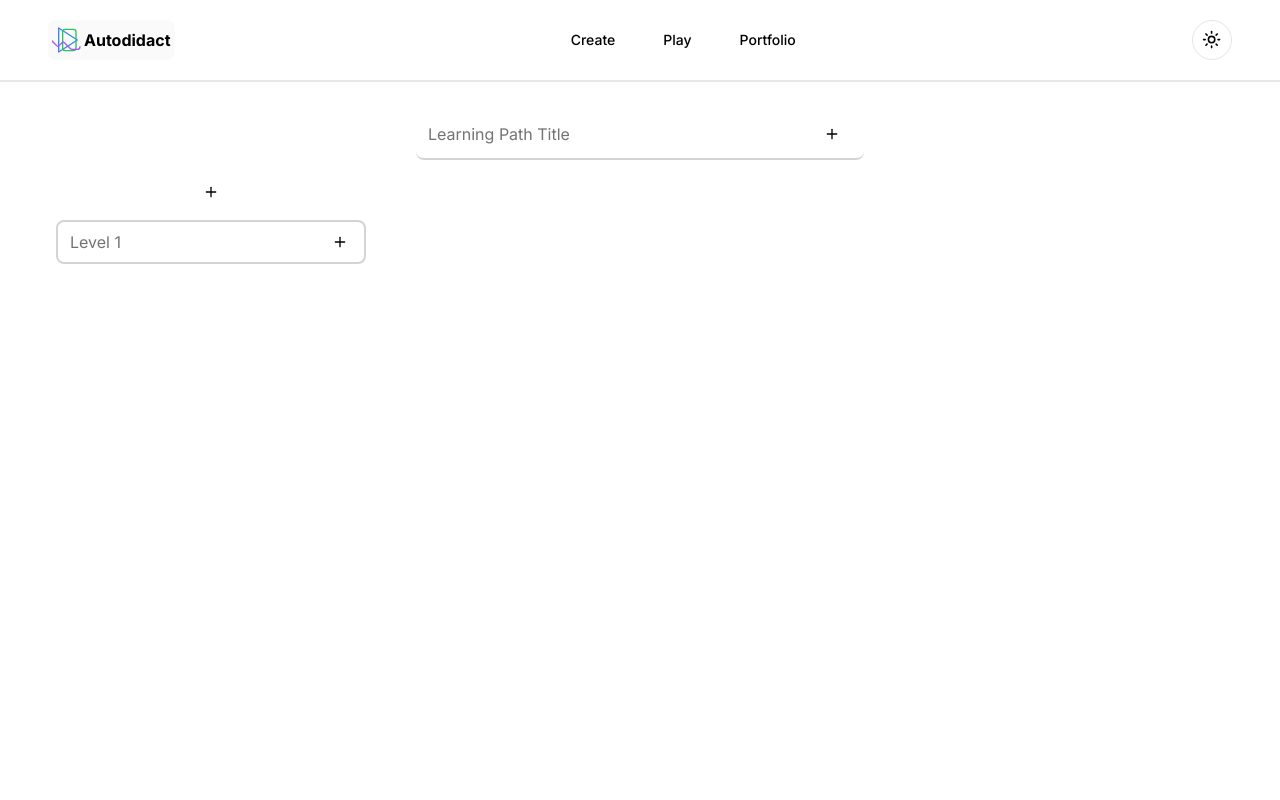
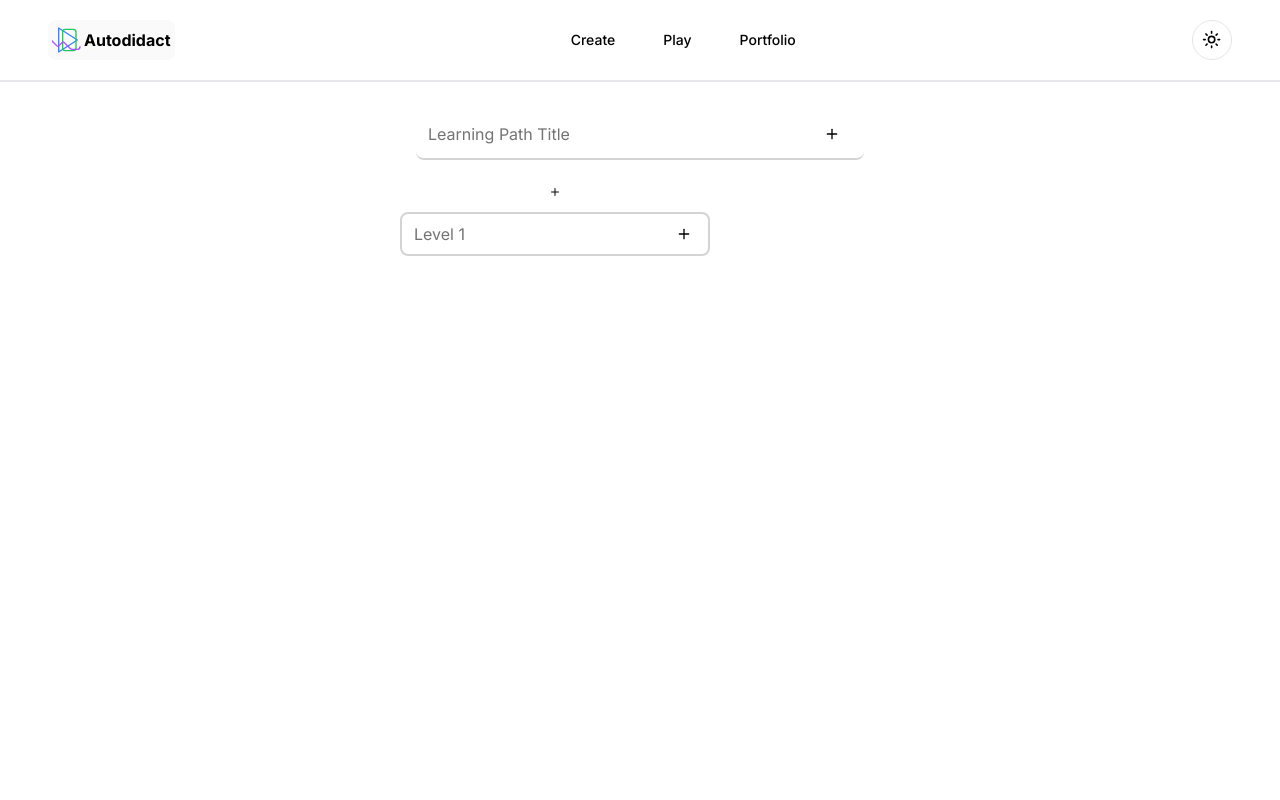
Before and after one commit to san-poon/nexus-adept, a Next.js app: page /feature-category-hierarchy/create in a window 1280 px wide. Both pictures are taken after a click on the button 832 px from the left and 134 px from the top of the page. Shown: the top 800 px of the page. Built offline with nearby package versions, Linux system fonts and the light colour scheme.

Commit message:
Add event handler to create new sibling category and other minor changes

```diff
--- a/app/feature-category-hierarchy/components/CategoryBlock.tsx
+++ b/app/feature-category-hierarchy/components/CategoryBlock.tsx
@@ -9,7 +9,7 @@ export default function CategoryBlock({ category, onChildCategoryInsert, onTitle
     const canAddChildren = level < maxDepth;
     return (
         <div className={cn(
-            "my-1 md:my-2 flex rounded-lg border-2 border-neutral-300 dark:border-neutral-700 flex-grow",
+            "flex rounded-lg border-2 border-neutral-300 dark:border-neutral-700",
         )}>
             <Input
                 autoFocus
--- a/app/feature-category-hierarchy/components/CategoryHierarchy.tsx
+++ b/app/feature-category-hierarchy/components/CategoryHierarchy.tsx
@@ -38,6 +38,45 @@ export default function CategoryHierarchy() {
                 [newCategory.id]: newCategory,
             }
         })
+    };
+
+    const handleSiblingCategoryInsert = (siblingID: string) => {
+        const newCategory: Hierarchy = {
+            id: uuidv4(),
+            title: "",
+            childIDs: [],
+            parentIDs: [],
+        };
+
+        setHierarchies((prevHierarchies) => {
+            const sibling = prevHierarchies[siblingID];
+            const parentID = sibling.parentIDs[0]; // A hierarchy has always one parent
+            // Sibling index in the parent's childIDs
+            const siblingIndex = prevHierarchies[parentID].childIDs.indexOf(siblingID);
+
+            // Update the sibling's parent's childIDs by inserting
+            // the new sibling's id before the current sibling's id
+            const updatedParentCategory = {
+                ...prevHierarchies[parentID],
+                childIDs: [
+                    ...prevHierarchies[parentID].childIDs.slice(0, siblingIndex),
+                    newCategory.id, // Add before the sibling
+                    ...prevHierarchies[parentID].childIDs.slice(siblingIndex),
+                ],
+            };
+            // Update the new sibling's parentIDs
+            const updatedNewCategory = {
+                ...newCategory,
+                parentIDs: [parentID],
+            };
+
+            return {
+                ...prevHierarchies,
+                [newCategory.id]: updatedNewCategory,
+                [parentID]: updatedParentCategory,
+            };
+        })
+
     }
 
     const handleCategoryTitleUpdate = (categoryID: string, newTitle: string) => {
@@ -65,13 +104,14 @@ export default function CategoryHierarchy() {
                     onTitleUpdate={handleCategoryTitleUpdate}
                 />
             </div>
-            <ul className="md:ms-10">
+            <ul className="md:ms-10 lg:ms-96">
                 {rootChildIDs.length > 0 && rootChildIDs.map((id: string) => (
                     <HierarchyTree
                         key={id}
                         categoryID={id}
                         hierarchies={hierarchies}
                         onChildCategoryInsert={handleChildCategoryInsert}
+                        onSiblingCategoryInsert={handleSiblingCategoryInsert}
                         onTitleUpdate={handleCategoryTitleUpdate}
                         level={1}
                     />
--- a/app/feature-category-hierarchy/components/HierarchyTree.tsx
+++ b/app/feature-category-hierarchy/components/HierarchyTree.tsx
@@ -3,7 +3,7 @@ import CategoryBlock from "./CategoryBlock";
 import { Button } from "@/components/ui/button";
 import { HierarchyTreeProps } from "../lib/types";
 import { ChevronDown, ChevronRight, Plus } from "lucide-react";
-export default function HierarchyTree({ categoryID, hierarchies, onChildCategoryInsert, onTitleUpdate, level }: HierarchyTreeProps) {
+export default function HierarchyTree({ categoryID, hierarchies, onChildCategoryInsert, onSiblingCategoryInsert, onTitleUpdate, level }: HierarchyTreeProps) {
     const [isExpanded, setIsExpanded] = useState(true);
 
     const handleHierarchyToggle = () => {
@@ -21,22 +21,20 @@ export default function HierarchyTree({ categoryID, hierarchies, onChildCategory
                     <div className="flex justify-center">
                         <Button
                             type="button"
-                            className=""
                             onClick={() => {
-                                // Todo: refactor with onSiblingCategoryInsert handler
-                                onChildCategoryInsert(category.parentIDs[0])
+                                onSiblingCategoryInsert(category.id)
                             }}
                         >
-                            <Plus className="w-4 h-4" />
+                            <Plus className="w-3 h-3" />
                         </Button>
                     </div>
+                    <div className="flex justify-center">
                         <CategoryBlock
                             category={category}
                             onChildCategoryInsert={() => { onChildCategoryInsert(category.id) }}
                             onTitleUpdate={onTitleUpdate}
                             level={level}
                         />
-                </div>
                         {childIDs.length > 0 && (
                             <Button onClick={handleHierarchyToggle}>
                                 {isExpanded
@@ -46,9 +44,12 @@ export default function HierarchyTree({ categoryID, hierarchies, onChildCategory
                             </Button>
                         )}
                     </div>
+                </div>
+
+            </div>
             {isExpanded && childIDs.length > 0 && (
                 <div className=" border-s dark:border-neutral-700 border-neutral-300">
-                    <ul className=" ml-10 my-2 overflow-y-auto">
+                    <ul className=" ml-10 overflow-y-auto">
                         {childIDs.map((childID: string) => {
                             const nextLevel = level + 1;
                             return (<HierarchyTree
@@ -56,6 +57,7 @@ export default function HierarchyTree({ categoryID, hierarchies, onChildCategory
                                 categoryID={childID}
                                 hierarchies={hierarchies}
                                 onChildCategoryInsert={onChildCategoryInsert}
+                                onSiblingCategoryInsert={onSiblingCategoryInsert}
                                 onTitleUpdate={onTitleUpdate}
                                 level={nextLevel}
                             />)
--- a/app/feature-category-hierarchy/lib/types.ts
+++ b/app/feature-category-hierarchy/lib/types.ts
@@ -10,6 +10,7 @@ export type HierarchyTreeProps = {
     level: number,
     categoryID: string,
     hierarchies: Record<string, Hierarchy>,
+    onSiblingCategoryInsert: (siblingID: string) => void,
     onChildCategoryInsert: (parentID: string) => void,
     onTitleUpdate: (id: string, title: string) => void
 };
```
Lines whose indentation alone changed are shown as unchanged.
